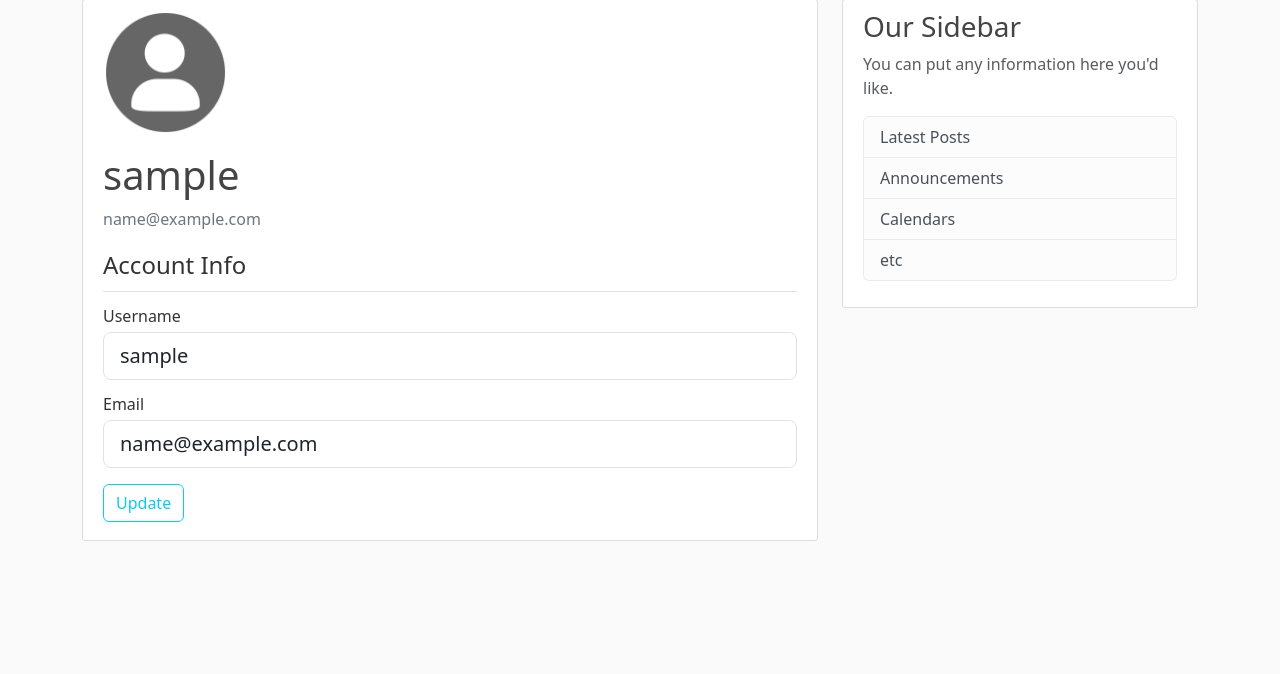
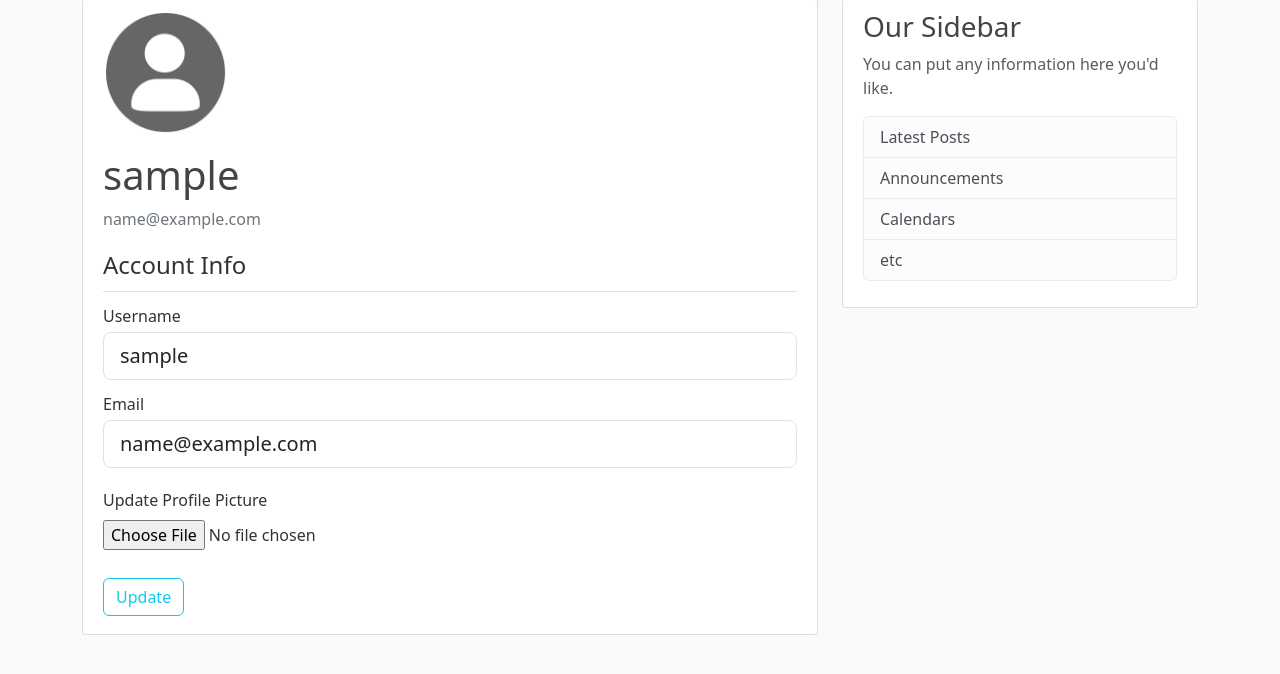
Before and after one commit to BugReportOnWeb/BlogPost, a Flask app: page /account in a window 1280 px wide. Shown: the part 81-755 px from the top of the page. Run offline with Flask 2, Linux system fonts and the light colour scheme; the visitor is signed in with stand-in values (Sample User, id 1); data comes from the database, SQL or seed files in the repository; some libraries are stand-ins or nearby versions.

Commit message:
Update account page for file uploading layout

```diff
--- a/blog_post/templates/account.html
+++ b/blog_post/templates/account.html
@@ -11,7 +11,7 @@
             </div>
         </div>
 
-        <form method="POST">
+        <form method="POST" enctype="multipart/form-data">
             {{ form.hidden_tag() }}
             <fieldset class="form-group">
                 <legend class="border-bottom pb-2">Account Info</legend>
@@ -43,6 +43,19 @@
                         {{ form.email(class="form-control form-control-lg") }}
                     {% endif %}
                 </div>
+                <div class="form-group my-3">
+                    {{ form.picture.label(class="my-1") }}
+                    <br />
+                    {{ form.picture(class="form-control-file my-1") }}
+
+                    {% if form.picture.errors %}
+                        <div class="text-danger">
+                            {% for error in form.picture.errors %}
+                                <span>{{ error }}</span>
+                            {% endfor %}
+                        </div>
+                    {% endif %}
+                </div>
             </fieldset>
             <div class="form-group my-2">
                 {{ form.submit(class="btn btn-outline-info") }}
```
